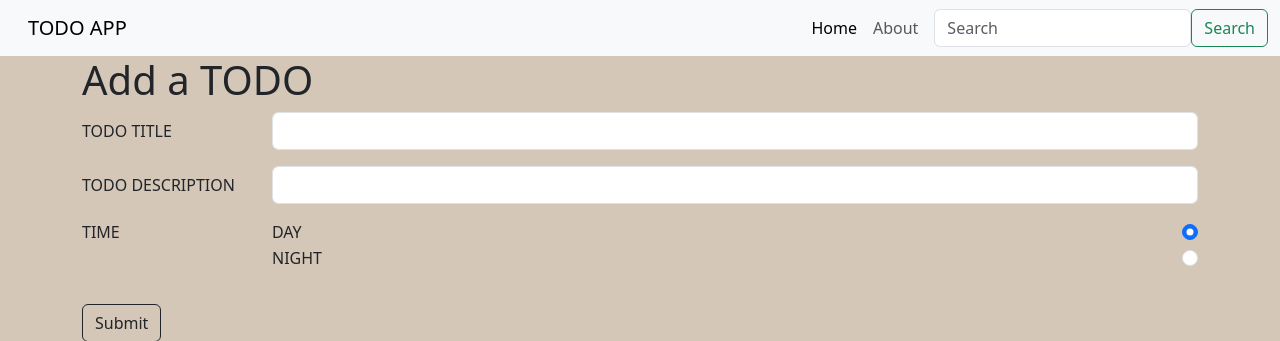
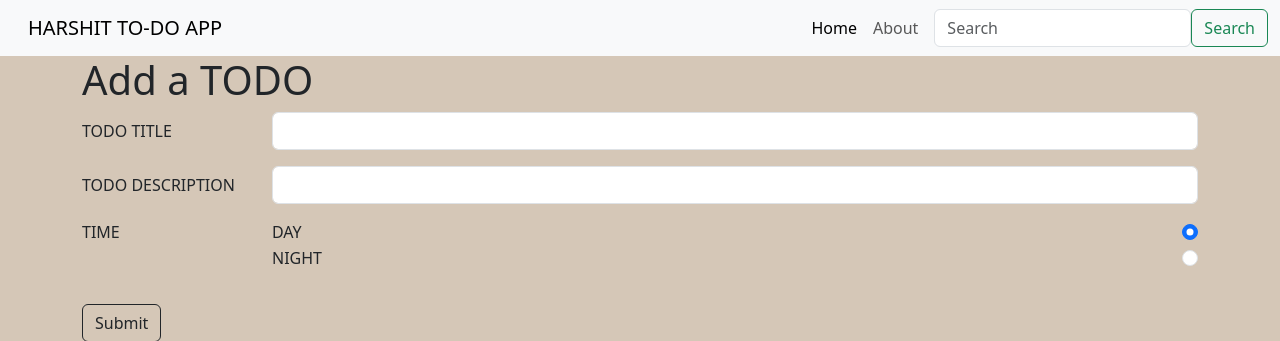
Before and after one commit to harshit-69/TO-DO-Flask-app, a Flask app: page / in a window 1280 px wide. Shown: the top 341 px of the page. Run offline with Flask 3, Linux system fonts and the light colour scheme.

Commit message:
SITE NAME CHANGE

```diff
--- a/templates/base.html
+++ b/templates/base.html
@@ -13,13 +13,13 @@
       crossorigin="anonymous"
     />
 
-    <title>Hello World</title>
+    <title>To-Do</title>
   </head>
   <body style="background-color: rgb(213, 199, 183)">
     <nav class="navbar navbar-expand-lg bg-body-tertiary">
         <!--NAVIGATION BAR-->
         <div class="container-fluid">
-          <a class="navbar-brand" href="/">TODO APP</a>
+          <a class="navbar-brand" href="/"> HARSHIT TO-DO APP</a>
           <button
             class="navbar-toggler"
             type="button"
```
